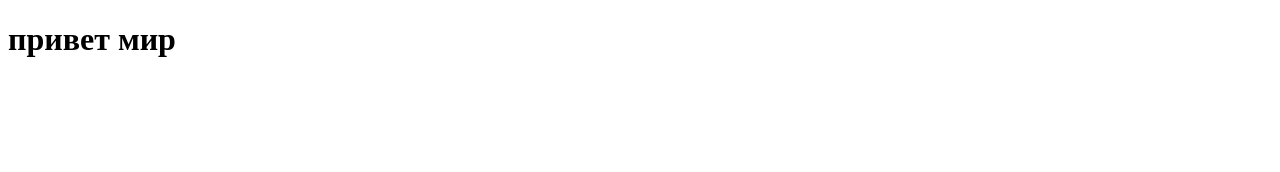
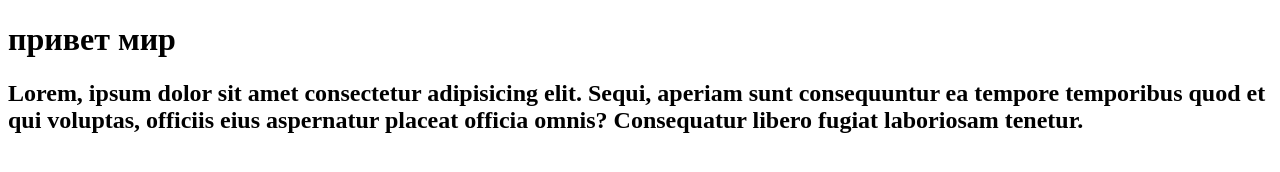
Before and after one commit to turgenev1/Maket_2, a plain HTML site: page index.html in a window 1280 px wide. Drawn offline with Linux system fonts and the light colour scheme.

Commit message:
second 2

```diff
--- a/index.html
+++ b/index.html
@@ -8,5 +8,6 @@
 </head>
 <body>
     <h1>привет мир</h1>
+	<h2>Lorem, ipsum dolor sit amet consectetur adipisicing elit. Sequi, aperiam sunt consequuntur ea tempore temporibus quod et qui voluptas, officiis eius aspernatur placeat officia omnis? Consequatur libero fugiat laboriosam tenetur.</h2>
 </body>
 </html>
```
